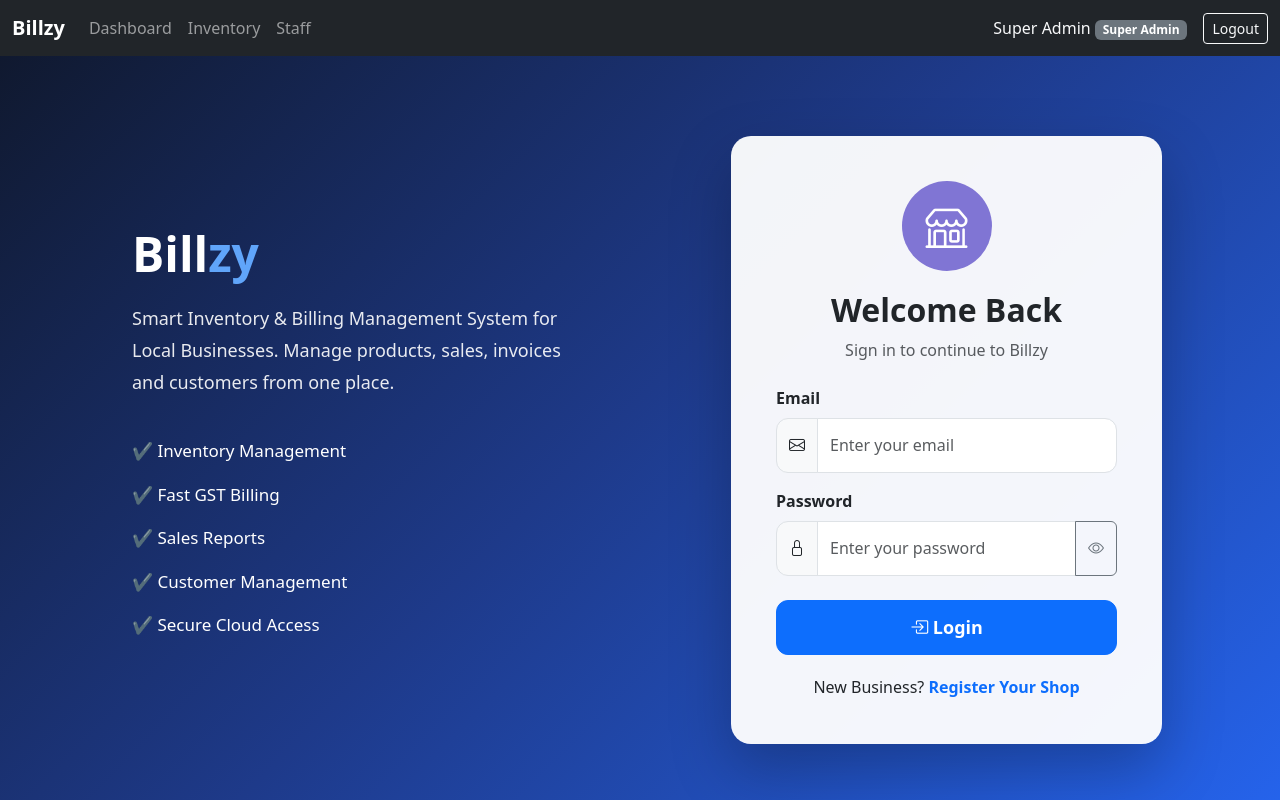
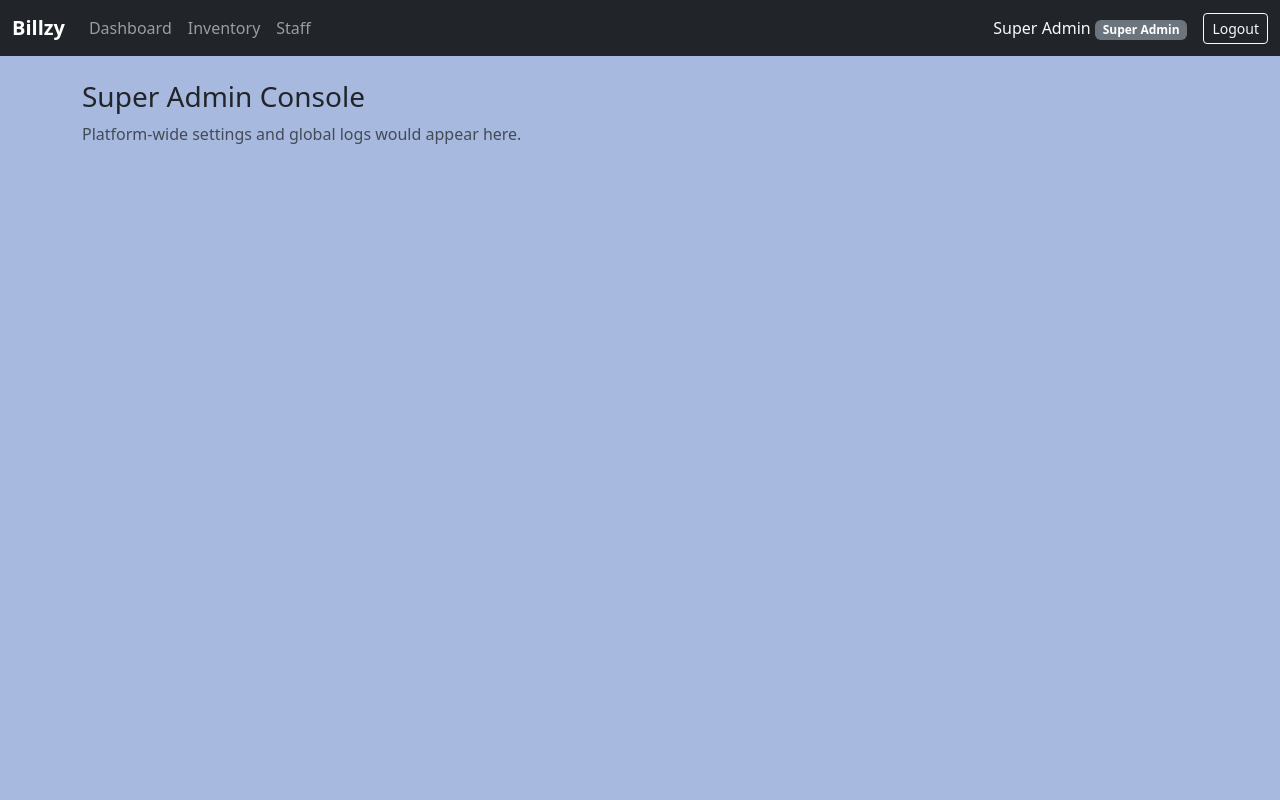
Before and after one commit to savita-ghatte/FYA_Billzy_Team2, a Flask app: page / in a window 1280 px wide. Run offline with Flask 3, Linux system fonts and the light colour scheme; a user stored in the database is signed in.

Commit message:
Update dashboard.html

```diff
--- a/templates/dashboard.html
+++ b/templates/dashboard.html
@@ -1,318 +1,65 @@
 {% extends "base.html" %}
-{% block title %}Login | Billzy{% endblock %}
-
+{% block title %}Dashboard{% endblock %}
 {% block content %}
 
-<link rel="stylesheet"
-href="https://cdn.jsdelivr.net/npm/bootstrap-icons@1.11.3/font/bootstrap-icons.min.css">
+{% if super_admin %}
+  <h3>Super Admin Console</h3>
+  <p class="text-muted">Platform-wide settings and global logs would appear here.</p>
+{% else %}
+  <h3>Dashboard</h3>
+  <div class="row g-3 mb-4">
+    <div class="col-md-4">
+      <div class="card border-0 shadow-sm">
+        <div class="card-body">
+          <div class="text-muted small">Active Products</div>
+          <div class="fs-2 fw-bold">{{ total_products }}</div>
+        </div>
+      </div>
+    </div>
+    <div class="col-md-4">
+      <div class="card border-0 shadow-sm">
+        <div class="card-body">
+          <div class="text-muted small">Low Stock Alerts</div>
+          <div class="fs-2 fw-bold {% if low_stock_items %}text-danger{% endif %}">{{ low_stock_items|length }}</div>
+        </div>
+      </div>
+    </div>
+    <div class="col-md-4">
+      <div class="card border-0 shadow-sm">
+        <div class="card-body">
+          <div class="text-muted small">Recent Sales</div>
+          <div class="fs-2 fw-bold">{{ recent_sales|length }}</div>
+        </div>
+      </div>
+    </div>
+  </div>
 
-<style>
+  {% if low_stock_items %}
+  <div class="alert alert-warning">
+    <strong>⚠ Low Stock Alert (FR-3.3):</strong>
+    <ul class="mb-0">
+      {% for p in low_stock_items %}
+      <li>{{ p.name }} — {{ p.stock_qty }} left (min threshold {{ p.min_threshold }})</li>
+      {% endfor %}
+    </ul>
+  </div>
+  {% endif %}
 
-body{
-    background:linear-gradient(135deg,#0f172a,#1e3a8a,#2563eb);
-    min-height:100vh;
-}
-
-.login-container{
-    min-height:90vh;
-    display:flex;
-    align-items:center;
-}
-
-.left-side{
-    color:white;
-    padding:50px;
-}
-
-.brand{
-    font-size:48px;
-    font-weight:700;
-}
-
-.brand span{
-    color:#60a5fa;
-}
-
-.tagline{
-    font-size:18px;
-    opacity:.9;
-    line-height:32px;
-    margin-top:20px;
-}
-
-.features{
-    margin-top:40px;
-}
-
-.features p{
-    font-size:17px;
-    margin-bottom:18px;
-}
-
-.login-card{
-
-    background:rgba(255,255,255,.95);
-    border-radius:20px;
-    border:none;
-    box-shadow:0 25px 60px rgba(0,0,0,.25);
-    overflow:hidden;
-
-}
-
-.card-body{
-    padding:45px;
-}
-
-.avatar{
-
-    width:90px;
-    height:90px;
-    background:#8075d4;
-    color:white;
-    margin:auto;
-    border-radius:50%;
-    display:flex;
-    align-items:center;
-    justify-content:center;
-    font-size:42px;
-    margin-bottom:20px;
-
-}
-
-.form-control{
-
-    height:55px;
-    border-radius:12px;
-
-}
-
-.input-group-text{
-
-    border-radius:12px 0 0 12px;
-
-}
-
-.form-control:focus{
-
-    box-shadow:0 0 12px rgba(37,99,235,.25);
-
-}
-
-.btn-login{
-
-    height:55px;
-    border-radius:12px;
-    font-size:18px;
-    font-weight:600;
-    transition:.3s;
-
-}
-
-.btn-login:hover{
-
-    transform:translateY(-2px);
-    box-shadow:0 12px 25px rgba(37,99,235,.35);
-
-}
-
-.footer-link{
-
-    text-align:center;
-    margin-top:20px;
-
-}
-
-.footer-link a{
-
-    text-decoration:none;
-    font-weight:600;
-
-}
-
-.footer-link a:hover{
-
-    text-decoration:underline;
-
-}
-
-@media(max-width:768px){
-
-.left-side{
-
-display:none;
-
-}
-
-}
-
-</style>
-
-<div class="container login-container">
-
-<div class="row w-100 align-items-center">
-
-<div class="col-lg-6 left-side">
-
-<h1 class="brand">
-Bill<span>zy</span>
-</h1>
-
-<p class="tagline">
-
-Smart Inventory & Billing Management System for Local Businesses.
-
-Manage products, sales, invoices and customers from one place.
-
-</p>
-
-<div class="features">
-
-<p>✔ Inventory Management</p>
-
-<p>✔ Fast GST Billing</p>
-
-<p>✔ Sales Reports</p>
-
-<p>✔ Customer Management</p>
-
-<p>✔ Secure Cloud Access</p>
-
-</div>
-
-</div>
-
-<div class="col-lg-5 offset-lg-1">
-
-<div class="card login-card">
-
-<div class="card-body">
-
-<div class="avatar">
-
-<i class="bi bi-shop"></i>
-
-</div>
-
-<h2 class="text-center fw-bold">
-Welcome Back
-</h2>
-
-<p class="text-center text-muted mb-4">
-Sign in to continue to Billzy
-</p>
-
-<form method="POST">
-
-<div class="mb-3">
-
-<label class="form-label fw-semibold">
-Email
-</label>
-
-<div class="input-group">
-
-<span class="input-group-text">
-<i class="bi bi-envelope"></i>
-</span>
-
-<input
-type="email"
-class="form-control"
-name="email"
-placeholder="Enter your email"
-required>
-
-</div>
-
-</div>
-
-<div class="mb-4">
-
-<label class="form-label fw-semibold">
-Password
-</label>
-
-<div class="input-group">
-
-<span class="input-group-text">
-<i class="bi bi-lock"></i>
-</span>
-
-<input
-type="password"
-id="password"
-class="form-control"
-name="password"
-placeholder="Enter your password"
-required>
-
-<button
-type="button"
-class="btn btn-outline-secondary"
-onclick="togglePassword()">
-
-<i class="bi bi-eye"></i>
-
-</button>
-
-</div>
-
-</div>
-
-<div class="d-grid">
-
-<button class="btn btn-primary btn-login">
-
-<i class="bi bi-box-arrow-in-right"></i>
-
-Login
-
-</button>
-
-</div>
-
-</form>
-
-<div class="footer-link">
-
-New Business?
-
-<a href="{{ url_for('auth.register') }}">
-
-Register Your Shop
-
-</a>
-
-</div>
-
-</div>
-
-</div>
-
-</div>
-
-</div>
-
-</div>
-
-<script>
-
-function togglePassword(){
-
-let x=document.getElementById("password");
-
-if(x.type==="password"){
-
-x.type="text";
-
-}else{
-
-x.type="password";
-
-}
-
-}
-
-</script>
-
+  <h5 class="mt-4">Recent Sales</h5>
+  <table class="table table-sm table-striped">
+    <thead><tr><th>#</th><th>Time</th><th>Total</th><th>Payment</th></tr></thead>
+    <tbody>
+      {% for s in recent_sales %}
+      <tr>
+        <td><a href="{{ url_for('billing.invoice', sale_id=s.id) }}">#{{ s.id }}</a></td>
+        <td>{{ s.timestamp.strftime('%Y-%m-%d %H:%M') }}</td>
+        <td>₹{{ "%.2f"|format(s.total) }}</td>
+        <td>{{ s.payment_mode }}</td>
+      </tr>
+      {% else %}
+      <tr><td colspan="4" class="text-muted">No sales yet.</td></tr>
+      {% endfor %}
+    </tbody>
+  </table>
+{% endif %}
 {% endblock %}
```
